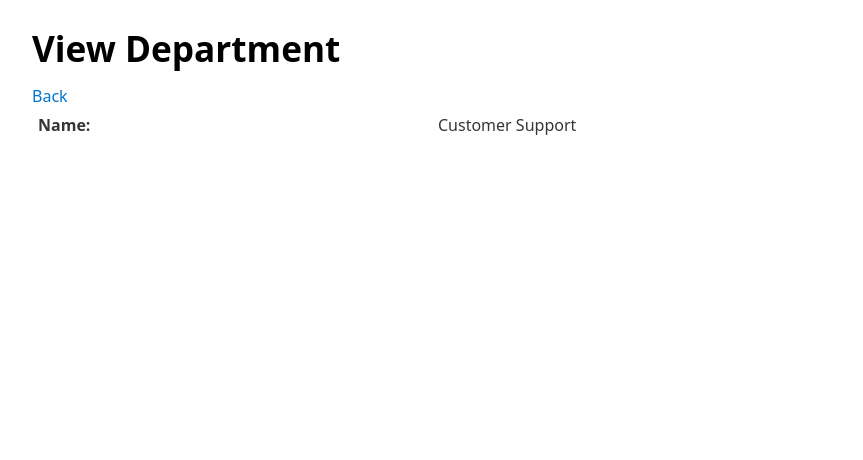
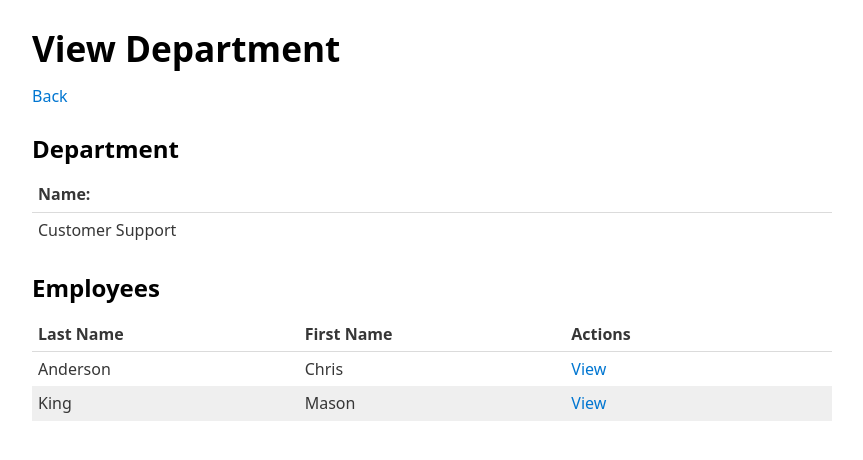
Before and after one commit to wei1710/PHP_Mandatory_1, a PHP site: page /views/department/view.php?id=7 in a window 1280 px wide. Shown: the top 460 px of the page, without its empty margins (208-1071 px from the left). Run offline with PHP 8.4, Linux system fonts and the light colour scheme; data comes from the database, SQL or seed files in the repository.

Commit message:
tilføjet view department

```diff
--- a/classes/Department.php
+++ b/classes/Department.php
@@ -4,6 +4,7 @@ Class Department
 {
   private int $id;
   private string $name;
+  private array $employees = [];
 
   public function __construct(int $id, string $name) {
     $this->id = $id;
@@ -18,6 +19,10 @@ Class Department
     $this->name = $name;
   }
 
+  public function setEmployees(array $employees): void {
+    $this->employees = $employees;
+  }
+
   public function getId(): int {
     return $this->id;
   }
@@ -25,4 +30,8 @@ Class Department
   public function getName(): string {
     return $this->name;
   }
+
+  public function getEmployees(): array {
+    return $this->employees;
+  }
 }
--- a/classes/DepartmentDB.php
+++ b/classes/DepartmentDB.php
@@ -79,8 +79,14 @@ Class DepartmentDB extends Database implements IDepartmentDB
     function getByID(int $departmentID): Department|false
     {
         $sql =<<<SQL
-            SELECT d.nDepartmentID, d.cName,
-                   e.nEmployeeID, e.cFirstName, e.cLastName
+            SELECT
+                d.nDepartmentID,
+                d.cName,
+                e.nEmployeeID,
+                e.cFirstName,
+                e.cLastName,
+                e.cEmail,
+                e.dBirth
             FROM department d
             LEFT JOIN employee e ON d.nDepartmentID = e.nDepartmentID
             WHERE d.nDepartmentID = :departmentID
@@ -92,14 +98,78 @@ Class DepartmentDB extends Database implements IDepartmentDB
             $stmt->bindValue(':departmentID', $departmentID);
             $stmt->execute();
 
-            if ($row = $stmt->fetch(PDO::FETCH_ASSOC)) {
-                return new Department(id: $row['nDepartmentID'], name: $row['cName']);
+            $employees = [];
+            $departmentName = null;
+            $departmentId = null;
+
+            while ($row = $stmt->fetch(PDO::FETCH_ASSOC)) {
+                $departmentName = $row['cName'];
+                $departmentId = $row['nDepartmentID'];
+
+                if ($row['nEmployeeID'] !== null) {
+                    $birthDate = DateTime::createFromFormat('Y-m-d', $row['dBirth']);
+                    $employees[] = new Employee(
+                        id: $row['nEmployeeID'],
+                        firstName: $row['cFirstName'],
+                        lastName: $row['cLastName'],
+                        email: $row['cEmail'],
+                        birthDate: $birthDate,
+                        departmentId: $departmentId
+                    );
+                }
             }
-            return false;
+
+            if ($departmentName === null) {
+                return false;
+            }
+
+            $department = new Department(id: $departmentId, name: $departmentName);
+            $department->setEmployees($employees);
+
+
+            return $department;
         } catch (PDOException $e) {
             $this->pdo->rollBack();
             Logger::logText('Error getting all departments: ', $e);
             return false;
+        }
+    }
+
+    public function getUnassignedEmployees(): array
+    {
+        $sql =<<<SQL
+            SELECT
+                nEmployeeID AS id,
+                cFirstName AS firstName,
+                cLastName AS lastName,
+                cEmail AS email,
+                dBirth AS birthDate
+            FROM employee
+            WHERE nDepartmentID IS NULL
+            ORDER BY cLastName, cFirstName;
+        SQL;
+
+        try {
+            $stmt = $this->pdo->prepare($sql);
+            $stmt->execute();
+
+            $unassignedEmployees = [];
+            while ($row = $stmt->fetch(PDO::FETCH_ASSOC)) {
+                $birthDate = DateTime::createFromFormat('Y-m-d', $row['birthDate']);
+                $unassignedEmployees[] = new Employee(
+                    id: $row['id'],
+                    firstName: $row['firstName'],
+                    lastName: $row['lastName'],
+                    email: $row['email'],
+                    birthDate: $birthDate,
+                    departmentId: null
+                );
+            }
+
+            return $unassignedEmployees;
+        } catch (PDOException $e) {
+            Logger::logText('Error getting unassigned employees: ', $e);
+            return [];
         }
     }
 
--- a/interfaces/IDepartmentDB.php
+++ b/interfaces/IDepartmentDB.php
@@ -1,8 +1,9 @@
 <?php
 
 Interface IDepartmentDB {
-  function getAll(): array|false;
-  function search(string $searchText): array|false;
-  function getByID(int $departmentID): Department|false;
-  function insert(string $name): bool;
+  public function getAll(): array|false;
+  public function search(string $searchText): array|false;
+  public function getByID(int $departmentID): Department|false;
+  public function getUnassignedEmployees(): array;
+  public function insert(string $name): bool;
 }
--- a/views/department/view.php
+++ b/views/department/view.php
@@ -10,6 +10,7 @@ if ($departmentID === 0) {
 }
 
 require_once ROOT_PATH . '/classes/DepartmentDB.php';
+require_once ROOT_PATH . '/classes/Employee.php';
 
 $departmentDB = new DepartmentDB();
 $department = $departmentDB->getByID($departmentID);
@@ -30,14 +31,47 @@ include_once ROOT_PATH . '/public/header.php';
 <main>
   <?php if (isset($errorMessage)): ?>
     <section>
-        <p class="error" <?= $errorMessage ?>></p>
+      <p class="error" <?= htmlspecialchars($errorMessage) ?>></p>
     </section>
   <?php else: ?>
+    <h2>Department</h2>
     <table>
+      <thead>
         <tr>
           <th>Name:</th>
+        </tr>
+      </thead>
+      <tbody>
+        <tr>
           <td><?= htmlspecialchars($department->getName()) ?></td>
         </tr>
+      </tbody>
+    </table>
+
+    <h2>Employees</h2>
+    <?php if (empty($department->getEmployees())): ?>
+      <p>No employees in this department.</p>
+    <?php else: ?>
+      <table>
+        <thead>
+          <tr>
+            <th>Last Name</th>
+            <th>First Name</th>
+            <th>Actions</th>
+          </tr>
+        </thead>
+        <tbody>
+          <?php foreach ($department->getEmployees() as $employee): ?>
+            <tr>
+              <td><?= htmlspecialchars($employee->getLastName()) ?></td>
+              <td><?= htmlspecialchars($employee->getFirstName()) ?></td>
+              <td>
+                <a href="../employee/view.php?id=<?= htmlspecialchars($employee->getId()) ?>">View</a>
+              </td>
+            </tr>
+          <?php endforeach; ?>
+        </tbody>
       </table>
     <?php endif; ?>
+  <?php endif; ?>
 </main>
```
Also changed, not shown: interfaces/IEmployeeDB.php (+5 -5 lines). Lines whose indentation alone changed are shown as unchanged.
